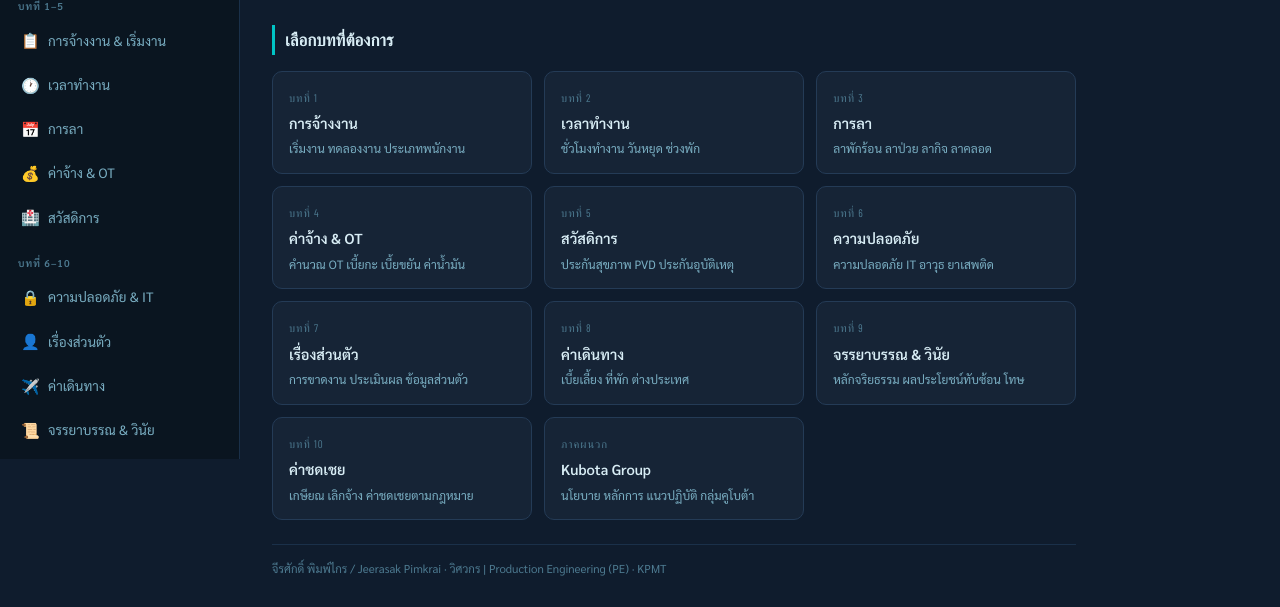
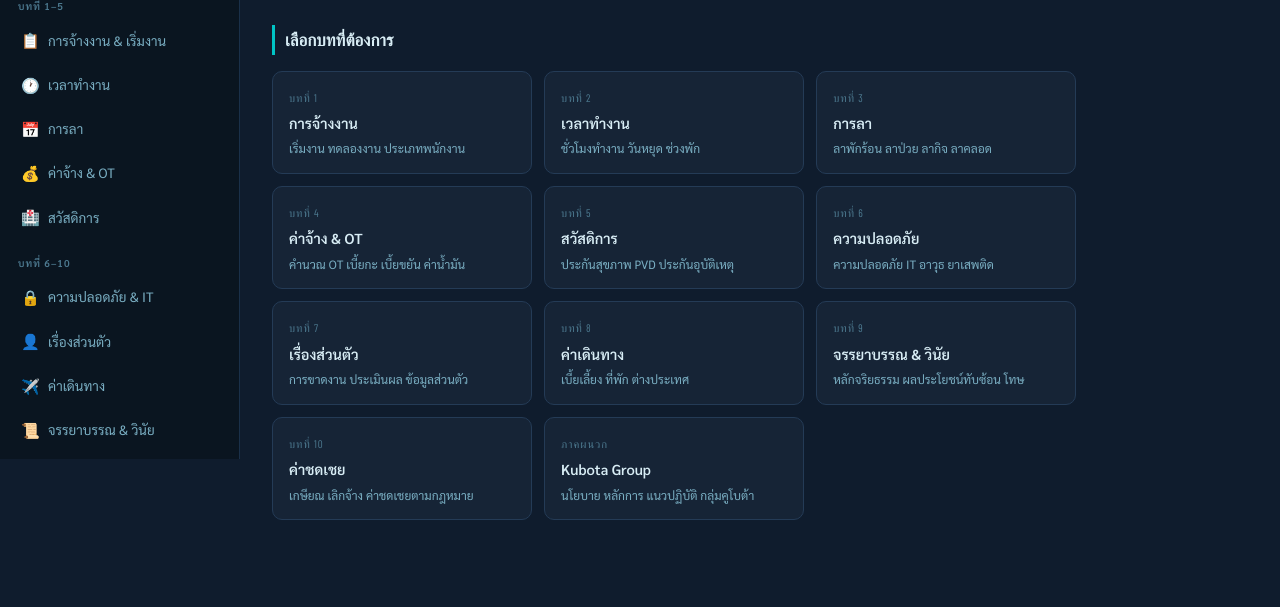
Before and after one commit to jeerasakphimkrai-star/kpmt-hr-handbook, a plain HTML site: page HR-handbook-app.html in a window 1280 px wide. Shown: the part 341-948 px from the top of the page. After the commit the page ends 889 px from the top, so only its background shows below. Drawn offline with nearby package versions, Linux system fonts and the light colour scheme.

Commit message:
remove footer credit

```diff
--- a/HR-handbook-app.html
+++ b/HR-handbook-app.html
@@ -520,7 +520,6 @@ ul.list li { margin-bottom: 5px; font-size: 14px; }
     </div>
   </div>
 
-  <div class="footer">จีรศักดิ์ พิมพ์ไกร / Jeerasak Pimkrai · วิศวกร | Production Engineering (PE) · KPMT</div>
 </div>
 
 <!-- QUICK REF -->
@@ -1380,7 +1379,6 @@ ul.list li { margin-bottom: 5px; font-size: 14px; }
     </ul>
   </div>
 
-  <div class="footer">จีรศักดิ์ พิมพ์ไกร / Jeerasak Pimkrai · วิศวกร | Production Engineering (PE) · KPMT</div>
 </div>
 
 <!-- APPENDIX: KUBOTA GROUP POLICY -->
@@ -1483,7 +1481,6 @@ ul.list li { margin-bottom: 5px; font-size: 14px; }
     </ul>
   </div>
 
-  <div class="footer">จีรศักดิ์ พิมพ์ไกร / Jeerasak Pimkrai · วิศวกร | Production Engineering (PE) · KPMT</div>
 </div>
 
 <!-- SEARCH -->
```
